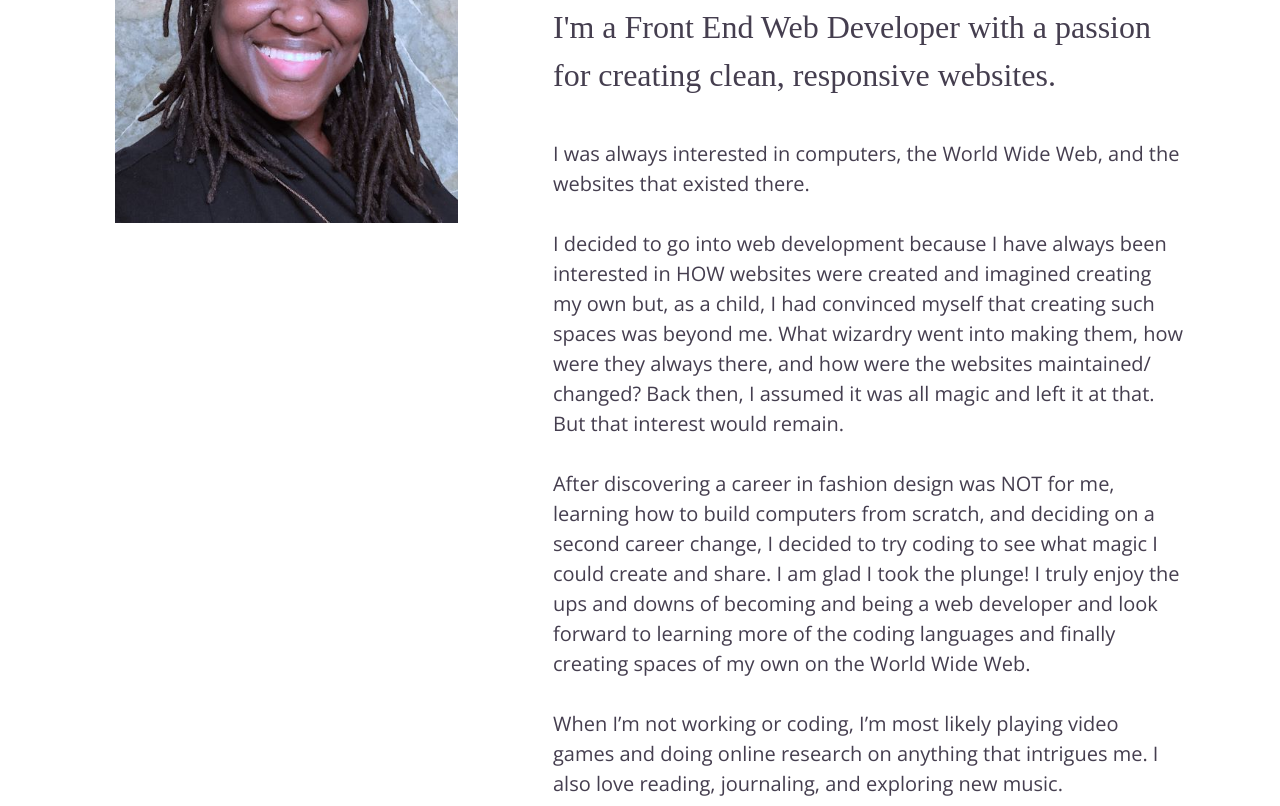
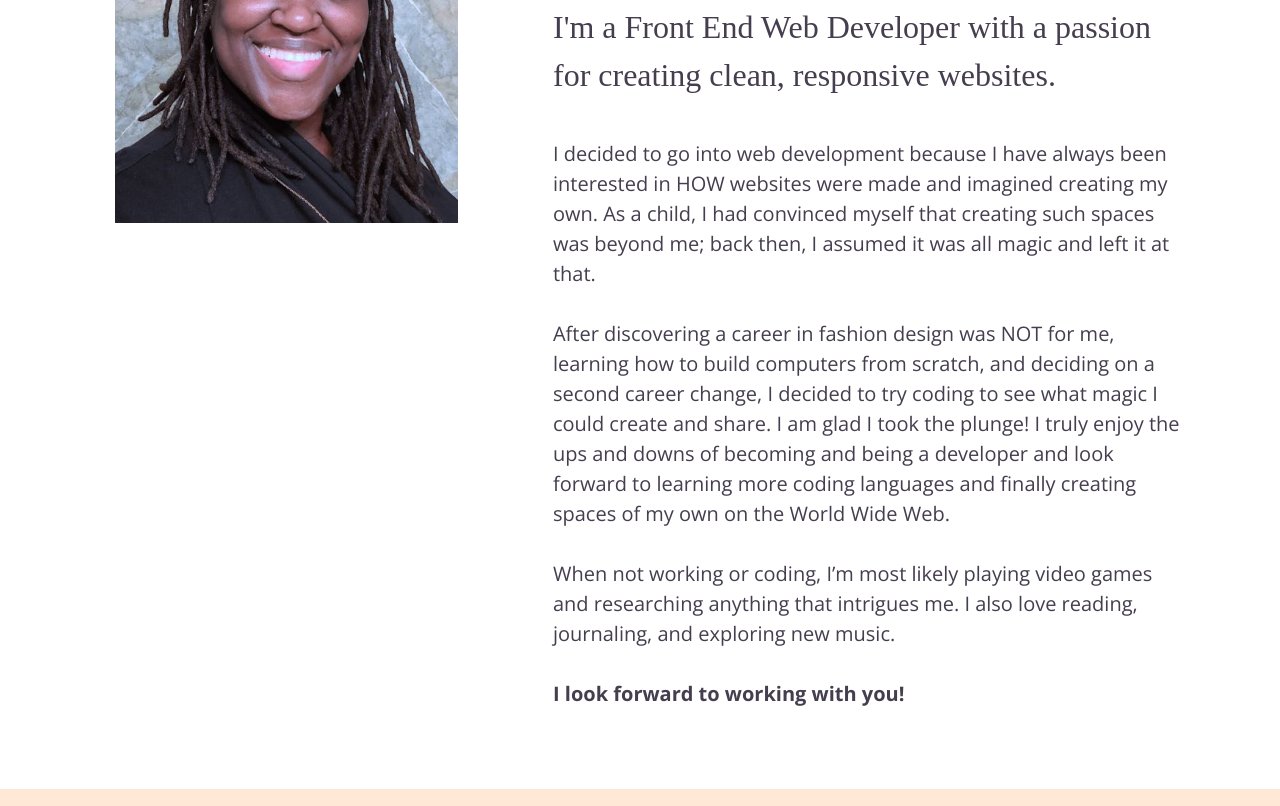
Before and after one commit to TremMT/wd_portfolio-website, a website built with webpack: page index.html in a window 1280 px wide. Shown: the part 3414-4220 px from the top of the page. Built offline with nearby package versions, Linux system fonts and the light colour scheme; a web font is replaced by a local one.

Commit message:
Revised 'About Me' paragraph

```diff
--- a/index.html
+++ b/index.html
@@ -170,33 +170,14 @@
 
             <h4>I'm a Front End Web Developer with a passion for creating clean, responsive websites.</h4>
 
-            <p class="about-article">I was always interested in computers, the World Wide Web, and the websites that
-              existed there.
+            <p class="about-article">
+              I decided to go into web development because I have always been interested in HOW websites were made and imagined creating my own. As a child, I had convinced myself that creating such spaces was beyond me; back then, I assumed it was all magic and left it at that.
               <br>
               <br>
-              I decided to go into web development because I have always been interested in HOW websites were created
-              and
-              imagined creating my own but, as a child, I had convinced myself that creating such spaces was beyond
-              me.
-              What
-              wizardry went into making them, how were they always there, and how were the websites maintained/
-              changed?
-              Back then, I assumed it was all magic and left it at that. But that interest would remain.
+              After discovering a career in fashion design was NOT for me, learning how to build computers from scratch, and deciding on a second career change, I decided to try coding to see what magic I could create and share. I am glad I took the plunge! I truly enjoy the ups and downs of becoming and being a developer and look forward to learning more coding languages and finally creating spaces of my own on the World Wide Web.
               <br>
               <br>
-              After discovering a career in fashion design was NOT for me, learning how to build computers from
-              scratch,
-              and
-              deciding on a second career change, I decided to try coding to see what magic I could create and share.
-              I
-              am
-              glad I took the plunge! I truly enjoy the ups and downs of becoming and being a web developer and look
-              forward
-              to learning more of the coding languages and finally creating spaces of my own on the World Wide Web.
-              <br>
-              <br>
-              When I’m not working or coding, I’m most likely playing video games and doing online research on
-              anything that intrigues me. I also love reading, journaling, and exploring new music.
+              When not working or coding, I’m most likely playing video games and researching anything that intrigues me. I also love reading, journaling, and exploring new music.
             </p>
             <p><span>I look forward to working with you!</span></p>
           </div>
```
